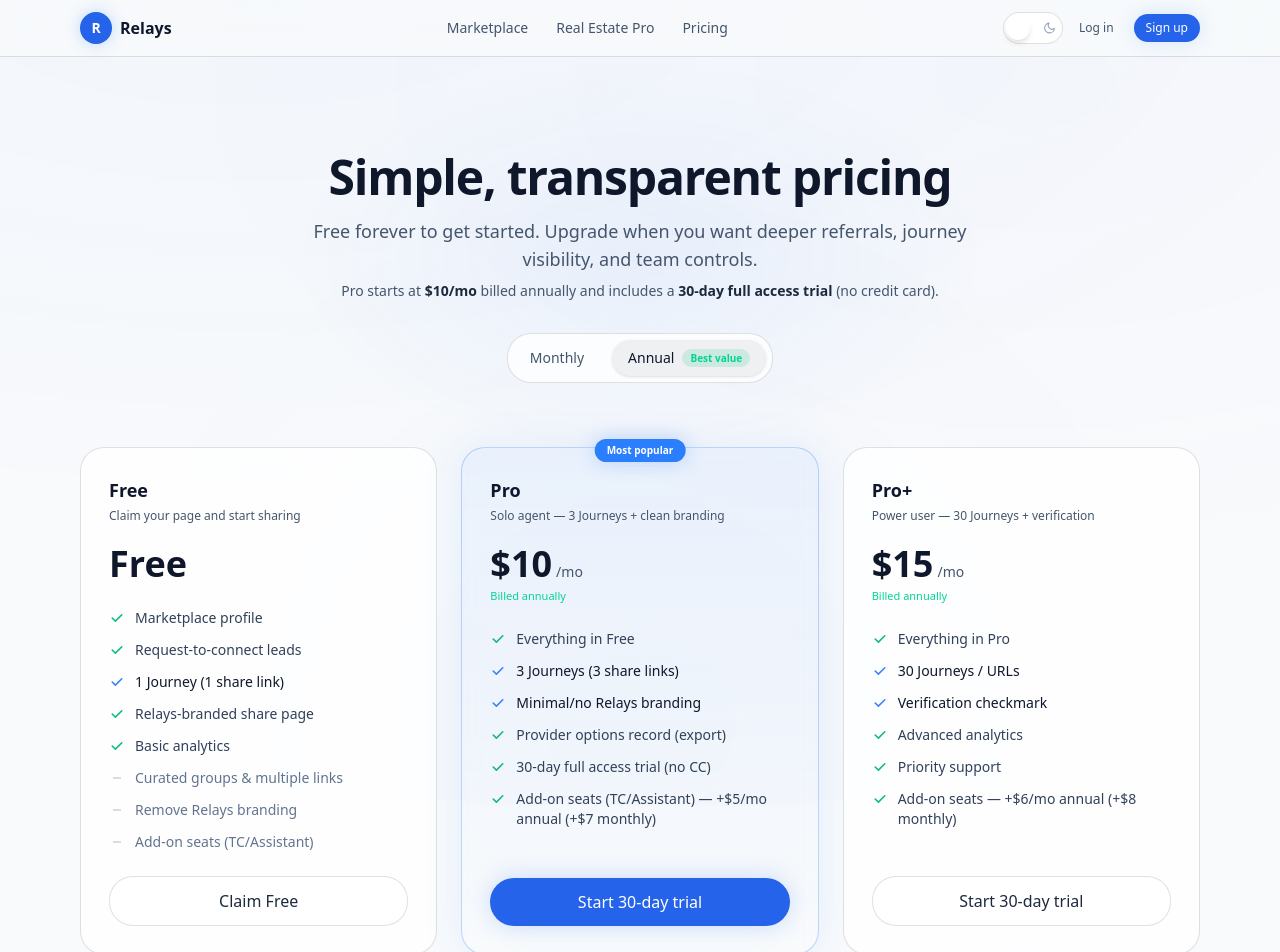
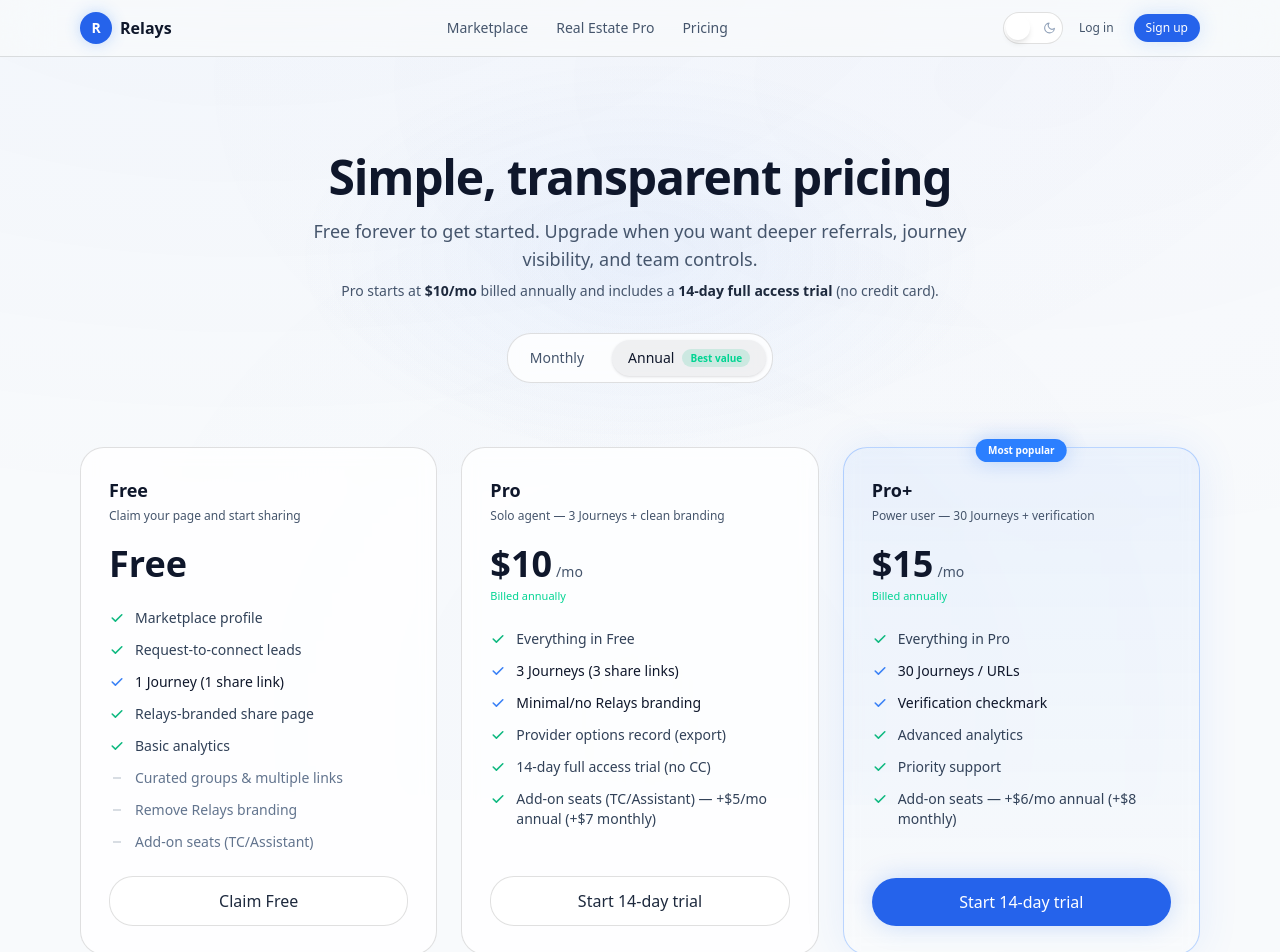
Before and after one commit to Nandified/Relays, a Next.js app: page /pricing in a window 1280 px wide. Shown: the top 952 px of the page. Built offline with nearby package versions, Linux system fonts and the light colour scheme; no server answers.

Commit message:
Update pricing: recommend Pro+, 14-day trial copy, better button hovers

```diff
--- a/src/app/pricing/page.tsx
+++ b/src/app/pricing/page.tsx
@@ -167,7 +167,7 @@
               Free forever to get started. Upgrade when you want deeper referrals, journey visibility, and team controls.
             </p>
             <p className="mt-2 text-sm text-slate-600 dark:text-slate-400">
-              Pro starts at <span className="font-semibold text-slate-800 dark:text-slate-200">$10/mo</span> billed annually and includes a <span className="font-semibold text-slate-800 dark:text-slate-200">30-day full access trial</span> (no credit card).
+              Pro starts at <span className="font-semibold text-slate-800 dark:text-slate-200">$10/mo</span> billed annually and includes a <span className="font-semibold text-slate-800 dark:text-slate-200">14-day full access trial</span> (no credit card).
             </p>
 
             {/* Annual / Monthly toggle */}
@@ -301,7 +301,7 @@
             <div className="relative">
               <h2 className="text-2xl font-bold text-slate-900 dark:text-white sm:text-3xl">Ready to grow your referral business?</h2>
               <p className="mt-3 text-slate-600 dark:text-slate-300 max-w-lg mx-auto">
-                Start free and upgrade when you&apos;re ready. Pro and higher include a 30-day full access trial — no credit card required.
+                Start free and upgrade when you&apos;re ready. Pro and higher include a 14-day full access trial — no credit card required.
               </p>
               <div className="mt-6 flex flex-col items-center gap-3 sm:flex-row sm:justify-center">
                 <Link href="/signup">
--- a/src/app/real-estate-pro/page.tsx
+++ b/src/app/real-estate-pro/page.tsx
@@ -79,7 +79,7 @@
                 <span className="inline-flex h-1.5 w-1.5 rounded-full bg-emerald-500" />
                 Real Estate Pro
                 <span className="text-slate-400 dark:text-slate-500">•</span>
-                30-day full access trial (no credit card)
+                14-day full access trial (no credit card)
               </div>
 
               <h1 className="mt-5 text-balance text-4xl font-bold tracking-tight text-slate-900 dark:text-white sm:text-5xl md:text-6xl">
@@ -184,7 +184,7 @@
                       ))}
                     </div>
                     <div className="mt-6 rounded-2xl border border-[var(--border)] bg-black/5 dark:bg-white/5 p-4">
-                      <div className="text-xs font-semibold text-slate-700 dark:text-slate-300">30-day full access trial</div>
+                      <div className="text-xs font-semibold text-slate-700 dark:text-slate-300">14-day full access trial</div>
                       <div className="mt-1 text-xs text-slate-600 dark:text-slate-400">
                         Start Pro or above, explore everything, and decide later — no credit card required.
                       </div>
@@ -241,7 +241,7 @@
               <div className="relative text-center">
                 <h2 className="text-2xl font-bold text-slate-900 dark:text-white sm:text-3xl">Claim your page. Share one link. Move faster.</h2>
                 <p className="mt-3 max-w-2xl mx-auto text-slate-600 dark:text-slate-300">
-                  Start with Free and upgrade when you’re ready. Pro includes a 30-day full access trial — no credit card.
+                  Start with Free and upgrade when you’re ready. Pro includes a 14-day full access trial — no credit card.
                 </p>
                 <div className="mt-6 flex flex-col items-center gap-3 sm:flex-row sm:justify-center">
                   <Link href="/signup">
--- a/src/components/ui/Button.tsx
+++ b/src/components/ui/Button.tsx
@@ -12,17 +12,17 @@
 
 export function Button({ className = "", variant = "primary", size = "md", ...props }: Props) {
   const base =
-    "inline-flex items-center justify-center font-medium transition-all duration-200 focus:outline-none focus-visible:ring-2 focus-visible:ring-offset-2 focus-visible:ring-offset-[var(--bg)] disabled:opacity-50 disabled:pointer-events-none cursor-pointer";
+    "inline-flex items-center justify-center font-medium transition-all duration-200 transform-gpu focus:outline-none focus-visible:ring-2 focus-visible:ring-offset-2 focus-visible:ring-offset-[var(--bg)] disabled:opacity-50 disabled:pointer-events-none cursor-pointer";
 
   const variants: Record<Variant, string> = {
     primary:
-      "bg-[var(--accent)] text-white hover:bg-[var(--accent-hover)] focus-visible:ring-[var(--accent)] shadow-[0_0_20px_rgba(59,130,246,0.2)] hover:shadow-[0_0_30px_rgba(59,130,246,0.3)]",
+      "bg-[var(--accent)] text-white hover:bg-[var(--accent-hover)] hover:brightness-[1.06] active:brightness-[0.98] focus-visible:ring-[var(--accent)] shadow-[0_0_20px_rgba(59,130,246,0.2)] hover:shadow-[0_0_34px_rgba(59,130,246,0.32)] active:scale-[0.98]",
     secondary:
-      "bg-[var(--bg-card)] text-slate-800 dark:text-slate-200 border border-[var(--border)] hover:bg-[var(--bg-card-hover)] hover:border-[var(--border-hover)] focus-visible:ring-slate-500",
+      "bg-[var(--bg-card)] text-slate-800 dark:text-slate-200 border border-[var(--border)] hover:bg-[var(--bg-card-hover)] hover:border-[var(--border-hover)] hover:shadow-[0_10px_30px_rgba(15,23,42,0.10)] dark:hover:shadow-[0_10px_30px_rgba(0,0,0,0.45)] active:scale-[0.99] focus-visible:ring-slate-500",
     ghost:
       "bg-transparent text-slate-600 dark:text-slate-400 hover:bg-black/5 dark:hover:bg-white/5 hover:text-slate-800 dark:hover:text-slate-200 focus-visible:ring-slate-500",
     danger:
-      "bg-red-500/90 text-white hover:bg-red-500 focus-visible:ring-red-400 shadow-[0_0_20px_rgba(239,68,68,0.15)]",
+      "bg-red-500/90 text-white hover:bg-red-500 hover:brightness-[1.04] active:brightness-[0.98] focus-visible:ring-red-400 shadow-[0_0_20px_rgba(239,68,68,0.15)] active:scale-[0.98]",
   };
 
   const sizes: Record<Size, string> = {
--- a/src/lib/mock-data-extended.ts
+++ b/src/lib/mock-data-extended.ts
@@ -52,13 +52,11 @@
       { text: "3 Journeys (3 share links)", included: true, highlight: true },
       { text: "Minimal/no Relays branding", included: true, highlight: true },
       { text: "Provider options record (export)", included: true },
-      { text: "30-day full access trial (no CC)", included: true },
+      { text: "14-day full access trial (no CC)", included: true },
       { text: "Add-on seats (TC/Assistant) — +$5/mo annual (+$7 monthly)", included: true },
     ],
-    cta: "Start 30‑day trial",
+    cta: "Start 14‑day trial",
     ctaVariant: "primary",
-    recommended: true,
-    badge: "Most popular",
   },
   {
     id: "pro_plus",
@@ -74,8 +72,10 @@
       { text: "Priority support", included: true },
       { text: "Add-on seats — +$6/mo annual (+$8 monthly)", included: true },
     ],
-    cta: "Start 30‑day trial",
+    cta: "Start 14‑day trial",
     ctaVariant: "primary",
+    recommended: true,
+    badge: "Most popular",
   },
   {
     id: "team",
@@ -91,7 +91,7 @@
       { text: "Shared templates", included: true },
       { text: "Add-on seats — +$7/mo annual (+$9 monthly)", included: true },
     ],
-    cta: "Start 30‑day trial",
+    cta: "Start 14‑day trial",
     ctaVariant: "primary",
   },
   {
@@ -280,7 +280,7 @@
   {
     id: "faq_13",
     question: "Is there a free trial?",
-    answer: "Yes. Pro and higher plans include a 30-day full access trial. No credit card required to start — explore the platform and decide when you’re ready.",
+    answer: "Yes. Pro and higher plans include a 14-day full access trial. No credit card required to start — explore the platform and decide when you’re ready.",
     category: "billing",
   },
   {
```
